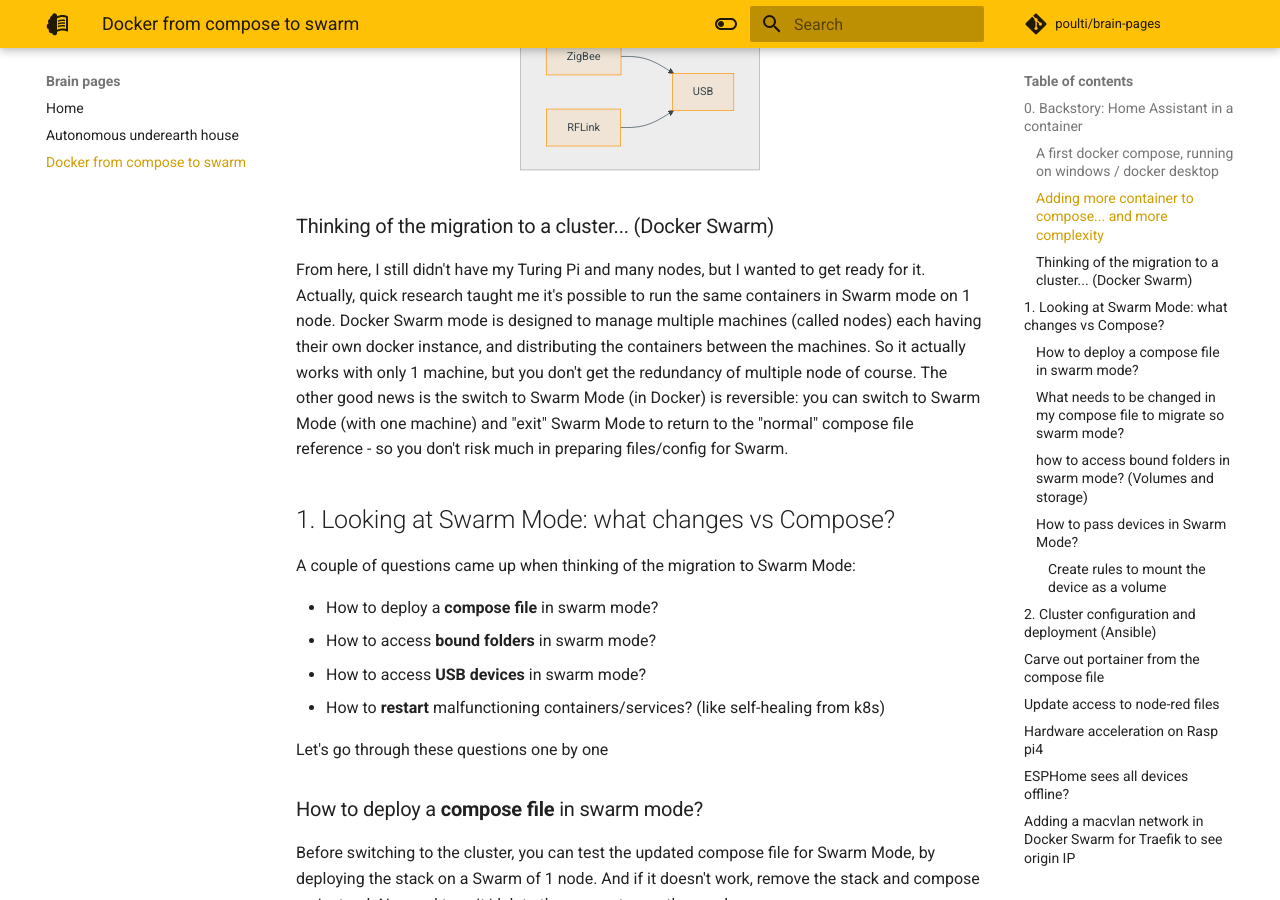
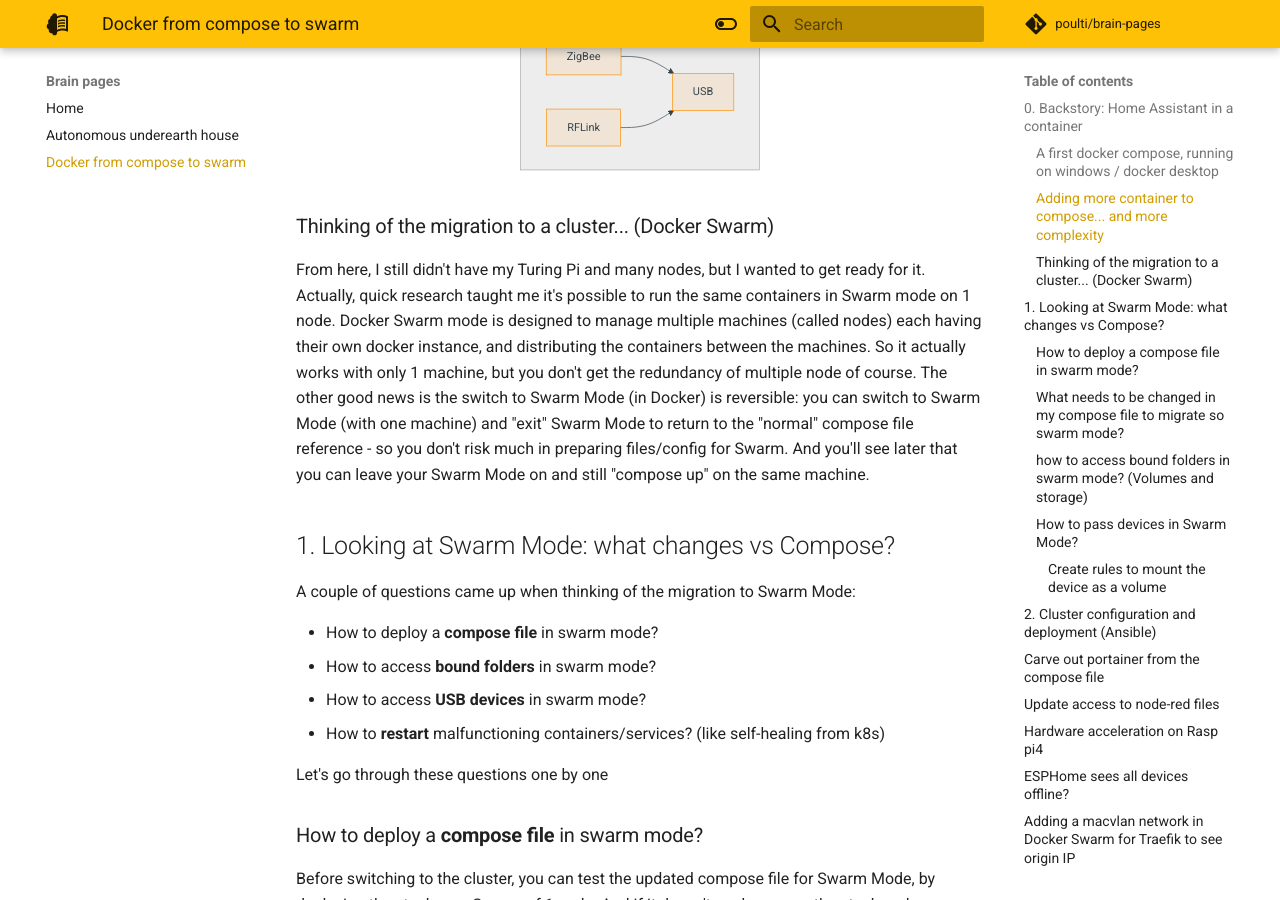
Before and after one commit to poulti/brain-pages, an MkDocs documentation site: the page built from docs/docker-from-compose-to-swarm.md, in a window 1280 px wide and 900 px high, scrolled down 4940 px. Built offline with MkDocs 1.6.1 and Material for MkDocs 9.7.7, drawn with Linux system fonts in a browser that asks for light colours; comment, search, counter and statistics services are not loaded.

Commit message:
Precision on docker compose vs swarm

```diff
--- a/docs/docker-from-compose-to-swarm.md
+++ b/docs/docker-from-compose-to-swarm.md
@@ -206,7 +206,7 @@
 From here, I still didn't have my Turing Pi and many nodes, but I wanted to get ready for it.
 Actually, quick research taught me it's possible to run the same containers in Swarm mode on 1 node.
 Docker Swarm mode is designed to manage multiple machines (called nodes) each having their own docker instance, and distributing the containers between the machines. So it actually works with only 1 machine, but you don't get the redundancy of multiple node of course.
-The other good news is the switch to Swarm Mode (in Docker) is reversible: you can switch to Swarm Mode (with one machine) and "exit" Swarm Mode to return to the "normal" compose file reference - so you don't risk much in preparing files/config for Swarm.
+The other good news is the switch to Swarm Mode (in Docker) is reversible: you can switch to Swarm Mode (with one machine) and "exit" Swarm Mode to return to the "normal" compose file reference - so you don't risk much in preparing files/config for Swarm. And you'll see later that you can leave your Swarm Mode on and still "compose up" on the same machine.
 
 ## 1. Looking at Swarm Mode: what changes vs Compose?
 
```
